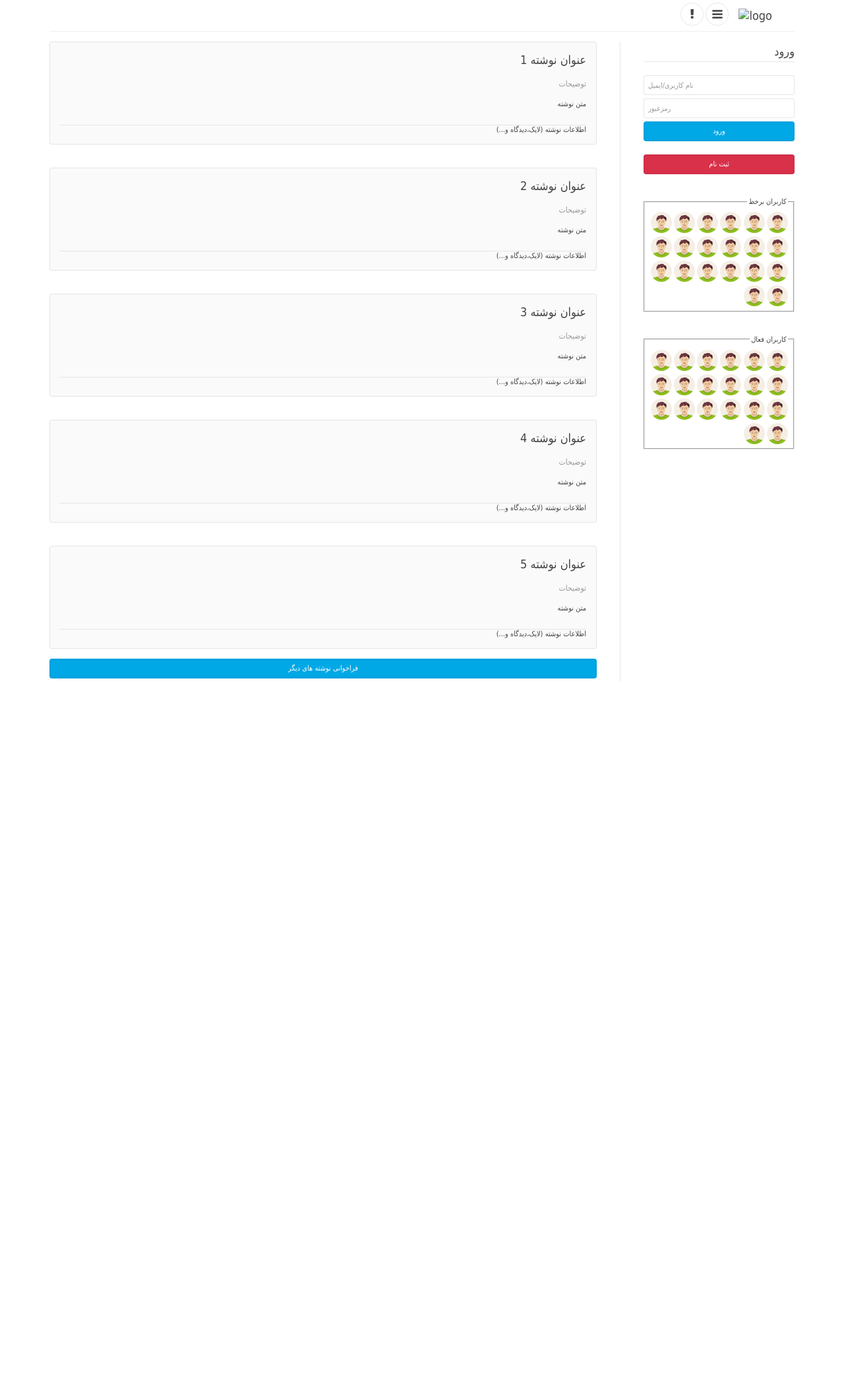
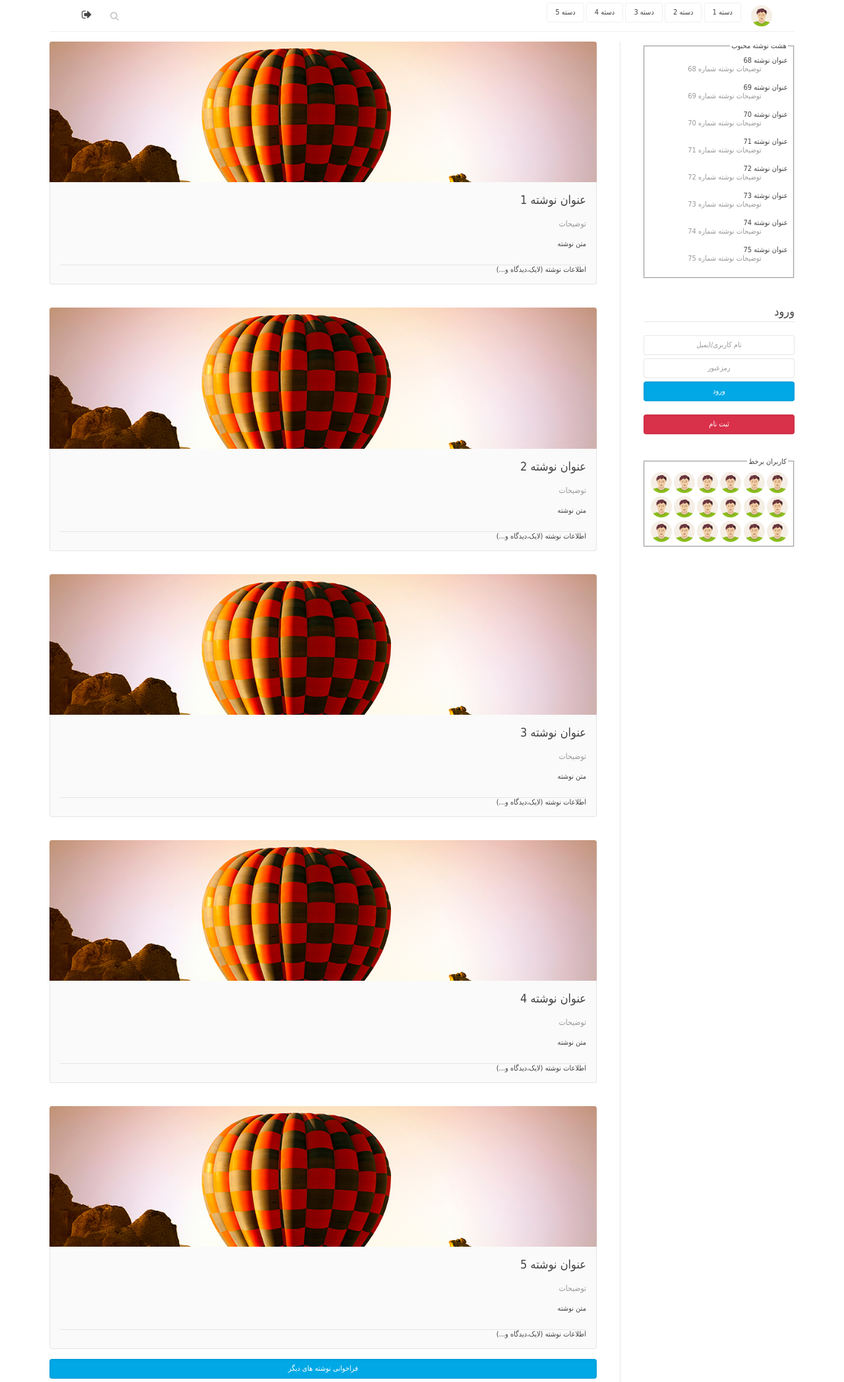
Before and after one commit to Dideban/ourcarrot, a PHP site: page /ourcarrot/theme/home.php in a window 1280 px wide. Shown: the whole page at 66% size. Before the commit the page ends 1033 px from the top, so only its background shows below. Run offline with PHP 8.4, Linux system fonts and the light colour scheme.

Commit message:
28.2.2015 - -UI update

```diff
--- a/theme/home.php
+++ b/theme/home.php
@@ -18,17 +18,29 @@
 	<div class="uk-container uk-container-center uk-width-1-1 uk-height-1-1">
 		<nav class="uk-navbar uk-navbar-attached " style="padding:3px;">
 			<div class="uk-navbar-flip uk-margin-right">
-				<ul class="uk-navbar-nav uk-display-inline-block uk-float-right">
-					<a href="#" class="uk-navbar-brand uk-float-right"><img width="32" src="" alt="logo"></a>
-					<a href="#" class="uk-icon-button uk-icon-exclamation"></a>
-					<a href="#menu" class="uk-icon-button uk-icon-reorder" data-uk-offcanvas></a>
+				<ul class="uk-navbar-nav uk-display-inline-block uk-float-right rtl">
+					<a href="#" class="uk-navbar-brand uk-float-right"><img width="32" src="http://localhost/ourcarrot/theme/img/no-avatar.png" alt="logo"></a>
+					<?php for($i=1;$i<=5;$i++) { ?>
+						<a href="#" class="uk-button">دسته <?= $i ?></a>
+					<?php } ?>
 				</ul>
 			</div>
+			<div class="uk-navbar-content uk-margin-left uk-hidden-small">
+				<?php if($is_logged=1){ ?><ul class="uk-navbar-nav"><li><a href="<?= 'SITE_URL/signout'?>" data-uk-tooltip="{pos:'bottom'}" title="خروج"><i class="uk-icon-sign-out uk-icon-small"></i></a></li></ul><?php } ?>
+				<form class="uk-search" data-uk-search method="post" action="search" name="search_form">
+					<input class="uk-search-field" type="search" placeholder="" dir="rtl" name="lookfor">
+					<input type="hidden" name="lookin" value="" />
+				</form>
+			</div>
 		</nav>
+
 		<div class="uk-grid uk-grid-divider uk-margin" data-uk-grid-margin="">
 			<div class="uk-width-medium-3-4 rtl">
 				<?php for($i=1;$i<=5;$i++) { ?>
 				<div class="uk-panel uk-panel-box">
+					<div class="uk-panel-teaser">
+						<img class="" src="http://localhost/ourcarrot/theme/img/i1.jpg" alt="">
+					</div>
 					<article class="uk-article rtl">
 						<h1 class="uk-article-lead">عنوان نوشته <?= $i ?></h1>
 						<p class="uk-article-meta">توضیحات</p>
@@ -42,11 +54,22 @@
 			</div>
 			<div class="uk-width-medium-1-4">
 				<div class="uk-panel rtl">
+					<fieldset data-uk-margin>
+						<legend>هشت نوشته محبوب</legend>
+						<?php for($i=0;$i<8;$i++) { ?>
+							<dl class="uk-description-list-line">
+								<dt>عنوان نوشته <?= $i+68 ?></dt>
+								<dd>توضیحات نوشته شماره <?= $i+68 ?></dd>
+							</dl>
+						<?php } ?>
+					</fieldset>
+				</div>
+				<div class="uk-panel rtl">
 					<form class="uk-form uk-width-1-1">
 						<fieldset data-uk-margin>
 							<legend>ورود</legend>
-							<input type="text" class="uk-width-1-1 uk-margin" dir="ltr"placeholder="نام کاربری/ایمیل">
-							<input type="password" class="uk-width-1-1 uk-margin" dir="ltr"placeholder="رمزعبور">
+							<input type="text" class="uk-width-1-1 uk-margin uk-text-center" dir="ltr"placeholder="نام کاربری/ایمیل">
+							<input type="password" class="uk-width-1-1 uk-margin uk-text-center" dir="ltr"placeholder="رمزعبور">
 							<button class="uk-button uk-button-primary uk-width-1-1 uk-margin">ورود</button>
 							<a href="#signup" class="uk-button uk-button-danger uk-width-1-1" data-uk-modal>ثبت نام</a>
 						</fieldset>
@@ -62,15 +85,7 @@
 				<div class="uk-panel rtl">
 					<fieldset data-uk-margin>
 						<legend>کاربران برخط</legend>
-						<?php for($i=0;$i<20;$i++) { ?>
-							<img src="http://localhost/ourcarrot/theme/img/no-avatar.png" width="32"/>
-						<?php } ?>
-					</fieldset>
-				</div>
-				<div class="uk-panel rtl">
-					<fieldset data-uk-margin>
-						<legend>کاربران فعال</legend>
-						<?php for($i=0;$i<20;$i++) { ?>
+						<?php for($i=0;$i<18;$i++) { ?>
 							<img src="http://localhost/ourcarrot/theme/img/no-avatar.png" width="32"/>
 						<?php } ?>
 					</fieldset>
```
Also changed, not shown: theme/img/i1.jpg (added).
